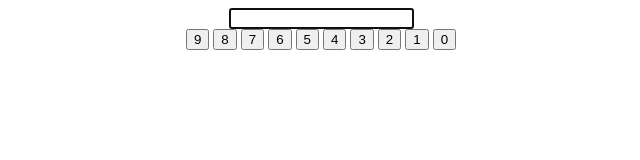
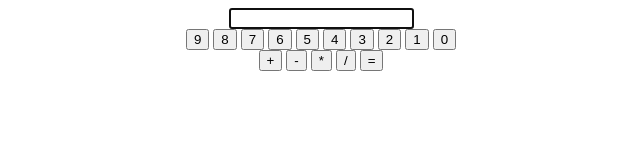
Before and after one commit to luan-nguyen20/calculator, a plain HTML site: page index.html in a window 1280 px wide. Shown: the whole page, without its empty margins (319-959 px from the left). Drawn offline with Linux system fonts and the light colour scheme.

Commit message:
add html operator buttons

```diff
--- a/index.html
+++ b/index.html
@@ -10,7 +10,7 @@
             <form class="display">
                 <input type="text" name="input" maxlength="10" autofocus>
             </form>
-            <form class="buttons">
+            <form class="numBtns">
                 <button class="btn9">9</button>
                 <button class="btn8">8</button>
                 <button class="btn7">7</button>
@@ -22,6 +22,13 @@
                 <button class="btn1">1</button>
                 <button class="btn0">0</button>
             </form>
+            <form class="operatorBtns">
+                <button class="addBtn">+</button>
+                <button class="subBtn">-</button>
+                <button class="multBtn">*</button>
+                <button class="divBtn">/</button>
+                <button class="equalBtn">=</button>
+            </form>
         </div>
     </body>
     <script src="script.js"></script>
```
